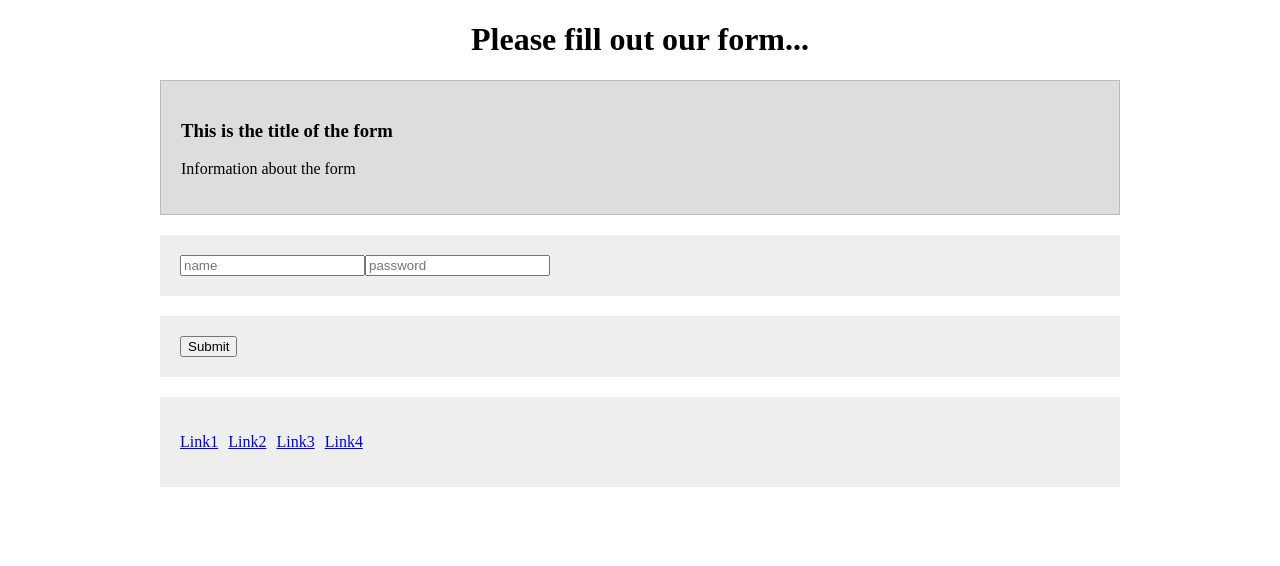
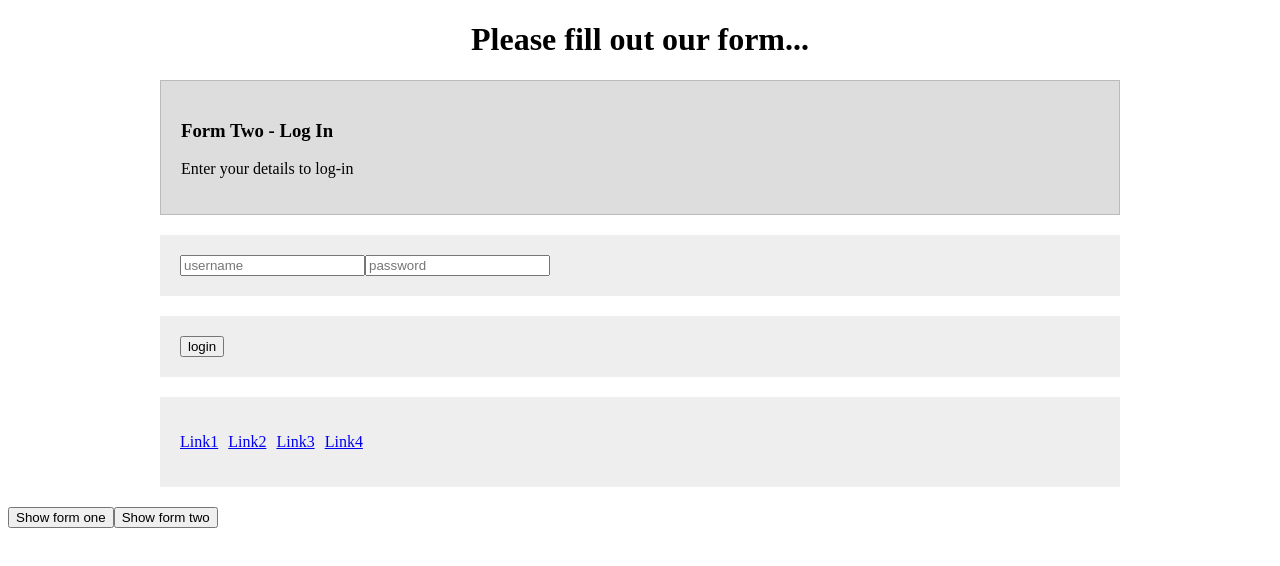
Before and after one commit to caucoder/learn-vue, a Vue app in the folder my-project/: page / in a window 1280 px wide. Shown: the top 566 px of the page. Built offline with nearby package versions, Linux system fonts and the light colour scheme.

Commit message:
finished lesson27

```diff
--- a/my-project/src/App.vue
+++ b/my-project/src/App.vue
@@ -1,37 +1,30 @@
 <template>
   <div>
-    <form-helper>
-      <div slot="form-header">
-        <h3>This is the title of the form</h3>
-        <p>Information about the form</p>
-      </div>
-
-      <div slot="form-fields">
-          <input type="text" placeholder="name" required />
-          <input type="password" placeholder="password" required />
-      </div>
-      <div slot="form-controls">
-          <button v-on:click="handleSubmit">Submit</button>
-      </div>
-    </form-helper>
+      <keep-alive>
+         <component v-bind:is="component"> </component>
+      </keep-alive>
+      <button v-on:click="component = 'form-one'">Show form one</button>
+      <button v-on:click="component = 'form-two'">Show form two</button>
   </div>
 </template>
 
 <script>
 
-import formHelper from './components/formHelper';
+import formone from './components/formone';
+import formtwo from './components/formtwo';
 
 export default {
   components:{
-    'form-helper': formHelper
+    'form-one': formone,
+    'form-two': formtwo
   },
   data(){
-
+    return {
+      component: 'form-two'
+    }
   },
   methods:{
-    handleSubmit(){
-      alert("submit");
-    }
+
   }
 
 }
--- /dev/null
+++ b/my-project/src/components/formone.vue
@@ -0,0 +1,48 @@
+<template>
+  <div>
+      <form-helper>
+          <div slot="form-header">
+              <h3>Form One - Contact Us</h3>
+              <p>Fill in this form to contact us</p>
+          </div>
+
+          <div slot="form-fields">
+              <input type="text" placeholder="name" required>
+              <label>Your Message:</label>
+              <textarea cols="30" rows="10"></textarea>
+          </div>
+
+          <div slot="form-controls">
+              <button v-on:click="handleSubmit">Send</button>
+          </div>
+
+      </form-helper>
+  </div>
+</template>
+
+<script>
+
+import formHelper from './formHelper';
+
+export default {
+  components:{
+      'form-helper': formHelper
+  },
+  data(){
+
+  },
+  methods:{
+      handleSubmit: function(){
+          alert("thanks to submitting form one & contact us");
+      }
+  }
+
+}
+</script>
+
+<style scoped>
+body{
+    margin: 0;
+    font-family: 'Nunito SemiBold';
+}
+</style>
--- /dev/null
+++ b/my-project/src/components/formtwo.vue
@@ -0,0 +1,47 @@
+<template>
+  <div>
+      <form-helper>
+          <div slot="form-header">
+              <h3>Form Two - Log In</h3>
+              <p>Enter your details to log-in</p>
+          </div>
+
+          <div slot="form-fields">
+              <input type="text" placeholder="username" required />
+              <input type="password" placeholder="password" required />
+          </div>
+
+          <div slot="form-controls">
+              <button v-on:click="handleSubmit">login</button>
+          </div>
+
+      </form-helper>
+  </div>
+</template>
+
+<script>
+
+import formHelper from './formHelper';
+
+export default {
+  components:{
+      'form-helper': formHelper
+  },
+  data(){
+
+  },
+  methods:{
+      handleSubmit: function(){
+           alert('thanks for logging in (form two)');
+      }
+  }
+
+}
+</script>
+
+<style scoped>
+body{
+    margin: 0;
+    font-family: 'Nunito SemiBold';
+}
+</style>
```
Also changed, not shown: 1 other file (tests, documents, lock files or other folders).
